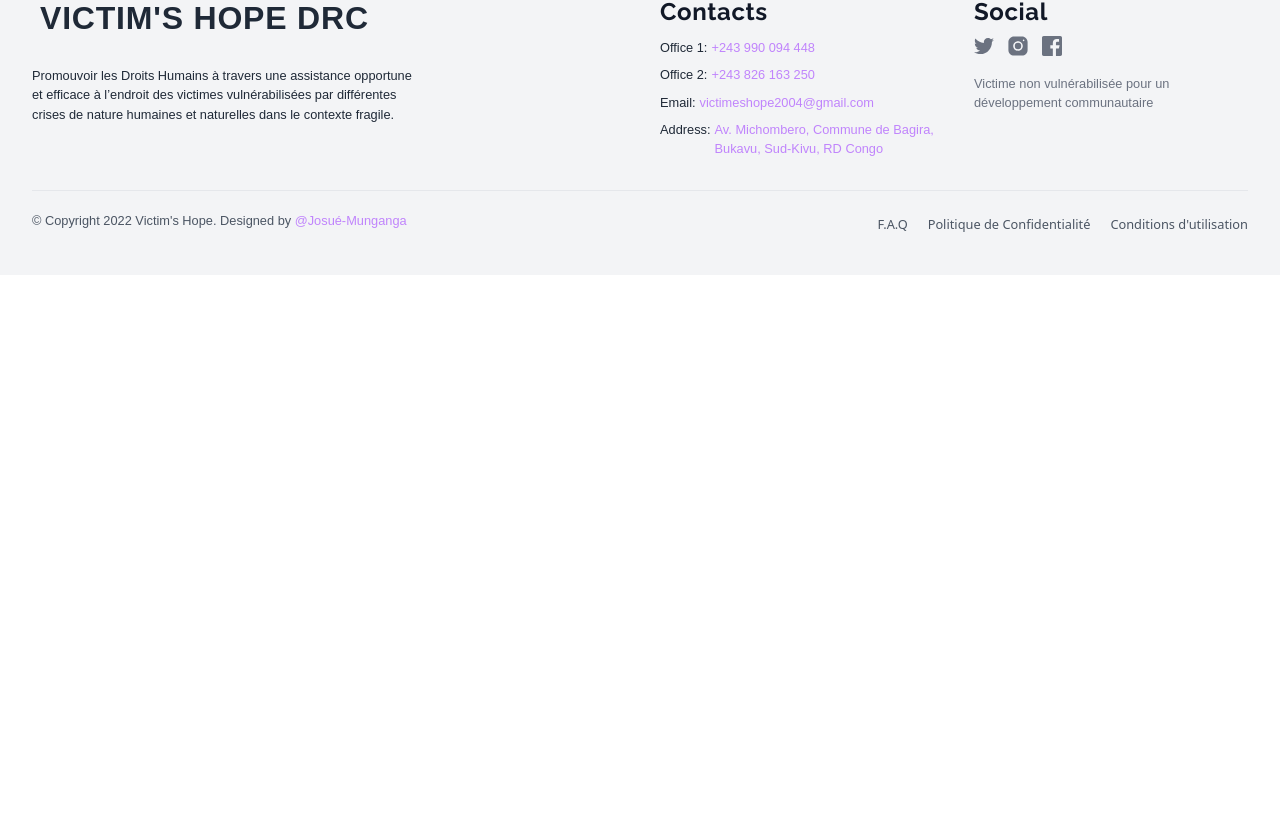
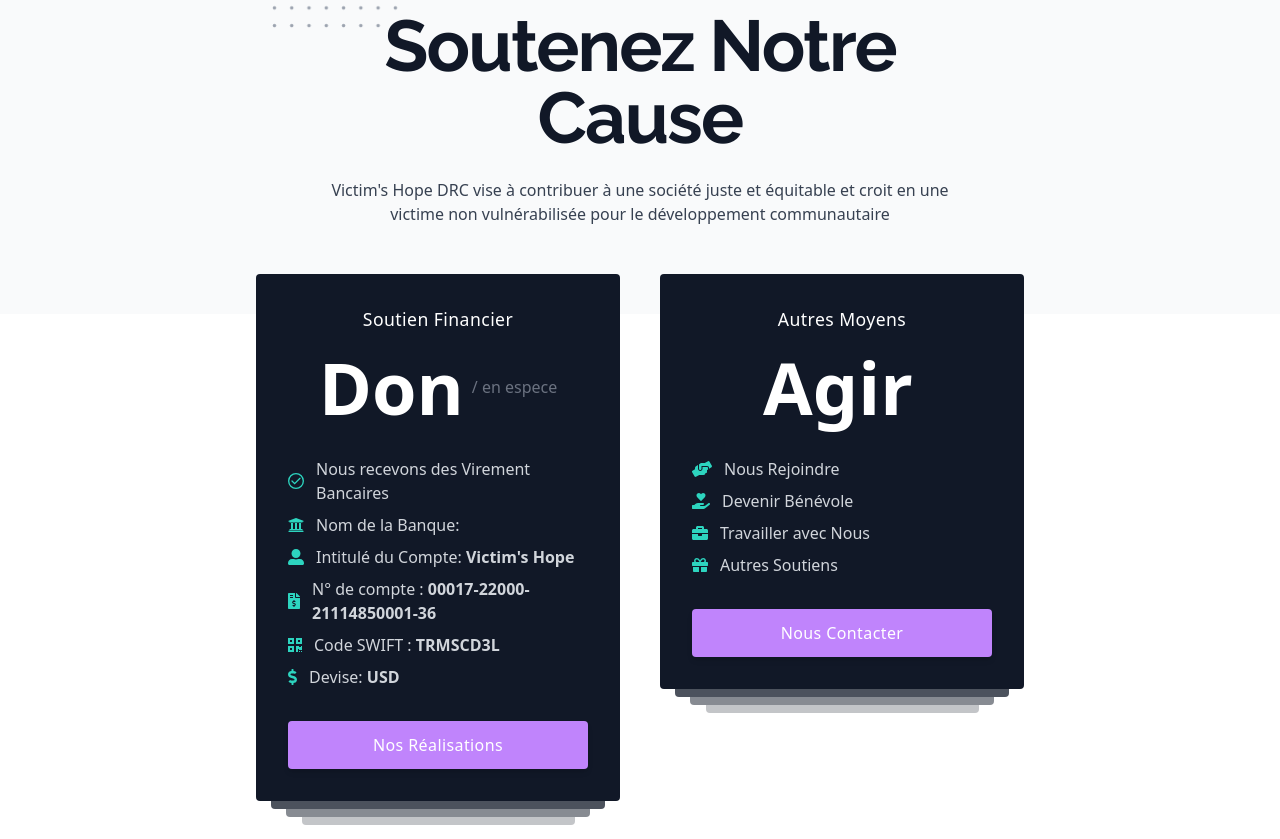
Before and after one commit to josumung999/victimshopedrc, a Next.js app: page /donate in a window 1280 px wide. Shown: the part 481-1320 px from the top of the page. Before the commit the page ends 800 px from the top, so only its background shows below. Built offline with nearby package versions, Linux system fonts and the light colour scheme; a web font is replaced by a local one.

Commit message:
Worked on the Donation Component

```diff
--- /dev/null
+++ b/components/Donation.jsx
@@ -0,0 +1,149 @@
+import { faBriefcase, faDollarSign, faFileInvoiceDollar, faGift, faHandHoldingHeart, faHandsHelping, faQrcode, faUserAlt } from "@fortawesome/free-solid-svg-icons"
+import { faUniversity } from "@fortawesome/free-solid-svg-icons"
+import Link from "next/link"
+
+const { FontAwesomeIcon } = require("@fortawesome/react-fontawesome")
+
+const Donation = () => {
+  return (
+    <div className="relative w-full h-full">
+      <div className="absolute hidden w-full bg-gray-50 lg:block h-96" />
+      <div className="relative px-4 py-16 mx-auto sm:max-w-xl md:max-w-full lg:max-w-screen-xl md:px-24 lg:px-8 lg:py-20">
+        <div className="max-w-xl mb-10 md:mx-auto sm:text-center lg:max-w-2xl md:mb-12">
+          <h2 className="max-w-lg mb-6 font-Raleway text-3xl font-bold leading-none tracking-tight text-gray-900 dark:text-gray-300 sm:text-4xl md:mx-auto">
+            <span className="relative inline-block">
+              <svg viewBox="0 0 52 24" fill="currentColor" className="absolute top-0 left-0 z-0 hidden w-32 -mt-8 -ml-20 text-gray-400 lg:w-32 lg:-ml-28 lg:-mt-10 sm:block">
+                <defs>
+                  <pattern id="2c67e949-4a23-49f7-bf27-ca140852cf21" x={0} y={0} width=".135" height=".30">
+                    <circle cx={1} cy={1} r=".7" />
+                  </pattern>
+                </defs>
+                <rect fill="url(#2c67e949-4a23-49f7-bf27-ca140852cf21)" width={52} height={24} />
+              </svg>
+              <span className="relative">Soutenez</span>
+            </span>{" "}
+            Notre Cause
+          </h2>
+          <p className="text-base text-gray-700 dark:text-gray-400 md:text-lg">
+            Victim's Hope DRC vise à contribuer à une société juste et équitable et
+            croit en une victime non vulnérabilisée pour le développement communautaire
+          </p>
+        </div>
+        <div className="grid max-w-screen-md gap-10 md:grid-cols-2 sm:mx-auto">
+          <div>
+            <div className="p-8 bg-gray-900 rounded">
+              <div className="mb-4 text-center">
+                <p className="text-xl font-medium tracking-wide text-white">
+                  Soutien Financier
+                </p>
+                <div className="flex items-center justify-center">
+                  <p className="mr-2 text-4xl font-semibold text-white lg:text-6xl">
+                    Don
+                  </p>
+                  <p className="text-lg text-gray-500">/ en espece</p>
+                </div>
+              </div>
+              <ul className="mb-8 space-y-2">
+                <li className="flex items-center">
+                  <div className="mr-3">
+                    <svg className="w-4 h-4 text-teal-400" viewBox="0 0 24 24" strokeLinecap="round" strokeWidth={2}>
+                      <polyline fill="none" stroke="currentColor" points="6,12 10,16 18,8" />
+                      <circle cx={12} cy={12} fill="none" r={11} stroke="currentColor" />
+                    </svg>
+                  </div>
+                  <p className="font-medium text-gray-300">Nous recevons des Virement Bancaires</p>
+                </li>
+                <li className="flex items-center">
+                  <div className="mr-3">
+                    <FontAwesomeIcon icon={faUniversity} className="w-4 h-4 text-teal-400" />
+                  </div>
+                  <p className="font-medium text-gray-300">Nom de la Banque: <strong></strong></p>
+                </li>
+                <li className="flex items-center">
+                  <div className="mr-3">
+                    <FontAwesomeIcon icon={faUserAlt} className="w-4 h-4 text-teal-400" />
+                  </div>
+                  <p className="font-medium text-gray-300">Intitulé du Compte: <strong>Victim's Hope</strong></p>
+                </li>
+                <li className="flex items-center">
+                  <div className="mr-3">
+                    <FontAwesomeIcon icon={faFileInvoiceDollar} className="w-4 h-4 text-teal-400" />
+                  </div>
+                  <p className="font-medium text-gray-300">N° de compte : <strong>00017-22000-21114850001-36</strong></p>
+                </li>
+                <li className="flex items-center">
+                  <div className="mr-3">
+                    <FontAwesomeIcon icon={faQrcode} className="w-4 h-4 text-teal-400" />
+                  </div>
+                  <p className="font-medium text-gray-300">Code SWIFT : <strong>TRMSCD3L</strong></p>
+                </li>
+                <li className="flex items-center">
+                  <div className="mr-3">
+                    <FontAwesomeIcon icon={faDollarSign} className="w-4 h-4 text-teal-400" />
+                  </div>
+                  <p className="font-medium text-gray-300">Devise: <strong>USD</strong></p>
+                </li>
+              </ul>
+              <Link href="/realisations">
+                <button type="submit" className="inline-flex items-center justify-center w-full h-12 px-6 font-medium tracking-wide text-white transition duration-200 rounded shadow-md bg-purple-400 hover:bg-purple-700 focus:shadow-outline focus:outline-none">
+                  Nos Réalisations
+                </button>
+              </Link>
+            </div>
+            <div className="w-11/12 h-2 mx-auto bg-gray-900 rounded-b opacity-75" />
+            <div className="w-10/12 h-2 mx-auto bg-gray-900 rounded-b opacity-50" />
+            <div className="w-9/12 h-2 mx-auto bg-gray-900 rounded-b opacity-25" />
+          </div>
+          <div>
+            <div className="p-8 bg-gray-900 rounded">
+              <div className="mb-4 text-center">
+                <p className="text-xl font-medium tracking-wide text-white">Autres Moyens</p>
+                <div className="flex items-center justify-center">
+                  <p className="mr-2 text-4xl font-semibold text-white lg:text-6xl">
+                    Agir
+                  </p>
+                </div>
+              </div>
+              <ul className="mb-8 space-y-2">
+                <li className="flex items-center">
+                  <div className="mr-3">
+                  <FontAwesomeIcon icon={faHandsHelping} className="w-4 h-4 text-teal-400" />
+                  </div>
+                  <p className="font-medium text-gray-300">Nous Rejoindre</p>
+                </li>
+                <li className="flex items-center">
+                  <div className="mr-3">
+                    <FontAwesomeIcon icon={faHandHoldingHeart} className="w-4 h-4 text-teal-400" />
+                  </div>
+                  <p className="font-medium text-gray-300">Devenir Bénévole</p>
+                </li>
+                <li className="flex items-center">
+                  <div className="mr-3">
+                    <FontAwesomeIcon icon={faBriefcase} className="w-4 h-4 text-teal-400" />
+                  </div>
+                  <p className="font-medium text-gray-300">Travailler avec Nous</p>
+                </li>
+                <li className="flex items-center">
+                  <div className="mr-3">
+                    <FontAwesomeIcon icon={faGift} className="w-4 h-4 text-teal-400" />
+                  </div>
+                  <p className="font-medium text-gray-300">Autres Soutiens</p>
+                </li>
+              </ul>
+              <Link href="/contact">
+                <button type="submit" className="inline-flex items-center justify-center w-full h-12 px-6 font-medium tracking-wide text-white transition duration-200 rounded shadow-md bg-purple-400 hover:bg-purple-700 focus:shadow-outline focus:outline-none">
+                  Nous Contacter
+                </button>
+              </Link>
+            </div>
+            <div className="w-11/12 h-2 mx-auto bg-gray-900 rounded-b opacity-75" />
+            <div className="w-10/12 h-2 mx-auto bg-gray-900 rounded-b opacity-50" />
+            <div className="w-9/12 h-2 mx-auto bg-gray-900 rounded-b opacity-25" />
+          </div>
+        </div>
+      </div>
+    </div>
+  )
+}
+
+export default Donation
--- a/pages/donate.js
+++ b/pages/donate.js
@@ -1,4 +1,5 @@
 import ContainerBlock from "../components/ContainerBlock"
+import Donation from "../components/Donation"
 import PageHeader from "../components/PageHeader"
 
 const donate = () => {
@@ -12,6 +13,7 @@
         description="Étant une organisation à but non lucratif, nous apportons notre soutiens à victimes grâce au soutien de la communauté internationale, Rejoignez notre cause en soutenant nos différents projets"
         bg='/images/bg-donation.jpg'
       />
+      <Donation />
     </ContainerBlock>
   )
 }
```
